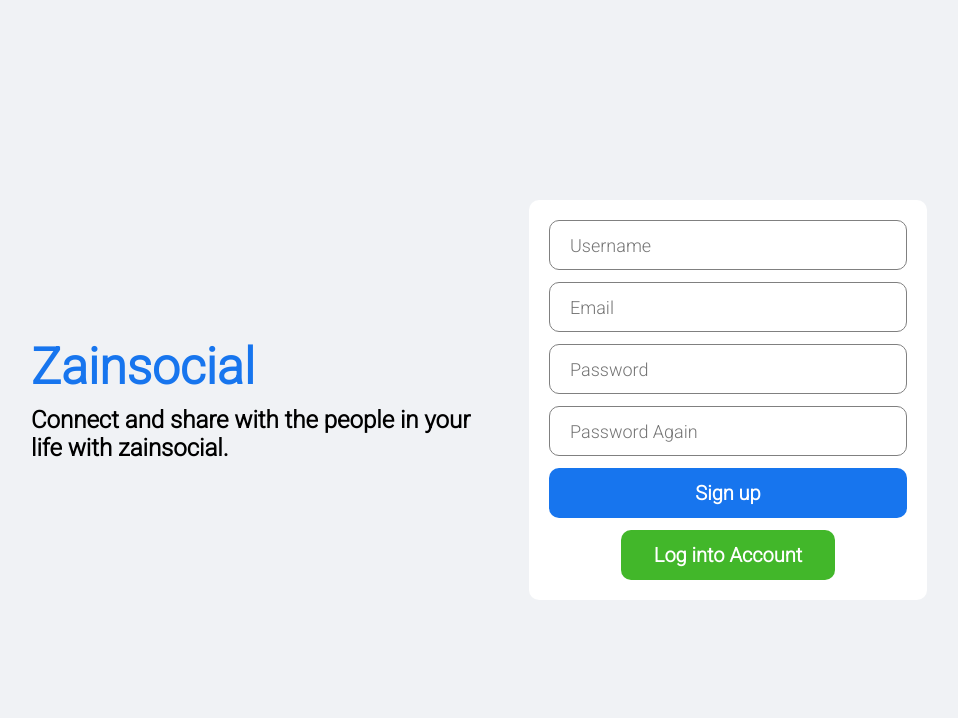
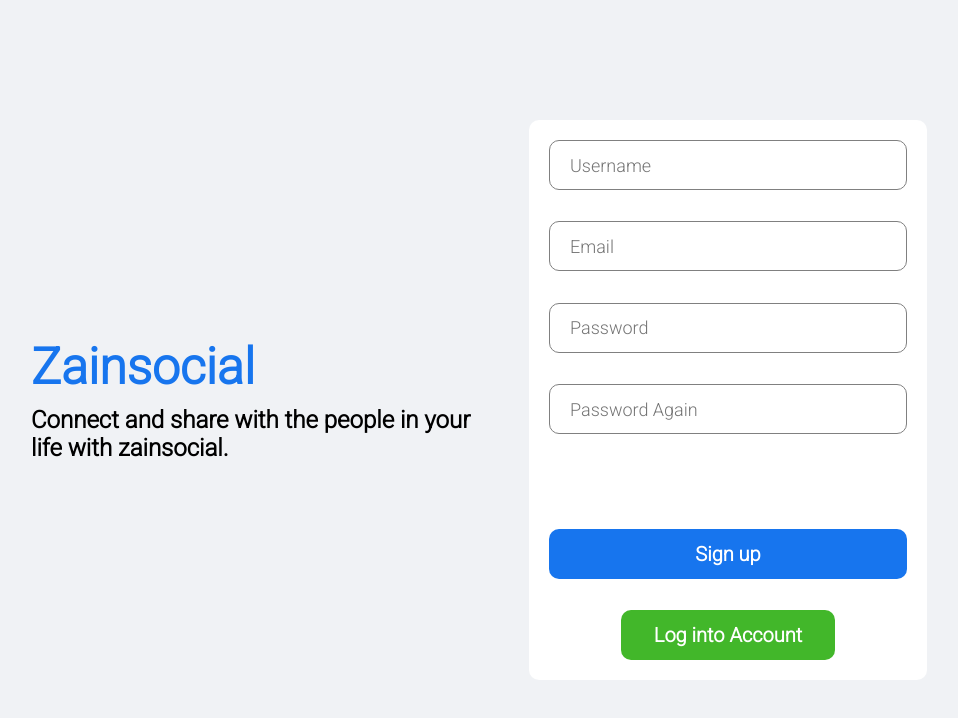
Before and after one commit to ZAINKHAN25/Social-media-ui-lamadev, a React (Create React App) app: page /register in a window 1280 px wide. Shown: the top 718 px of the page, without its empty margins (161-1119 px from the left). Built offline with nearby package versions, Linux system fonts and the light colour scheme.

Commit message:
Sign up work is done

```diff
--- a/src/pages/login/Login.jsx
+++ b/src/pages/login/Login.jsx
@@ -1,6 +1,8 @@
 import './login.css'
+import { useNavigate } from "react-router-dom";
 
 export default function Login(){
+    const navigate = useNavigate();
     return (
         <div className='login'>
             <div className="loginwrapper">
@@ -17,7 +19,7 @@ export default function Login(){
                         <input placeholder="Password" className="logininput" />
                         <button className='loginbutton'>Log In</button>
                         <span className="loginforgot">Forgot Password?</span>
-                        <button className="loginregisterbutton">Create a new Account</button>
+                        <button onClick={()=>navigate('/register')} className="loginregisterbutton">Create a new Account</button>
                     </div>
                 </div>
             </div>
--- a/src/pages/register/Register.jsx
+++ b/src/pages/register/Register.jsx
@@ -1,6 +1,45 @@
+import { useState } from 'react'
+import axios from 'axios'
 import './register.css'
+import { useNavigate } from "react-router-dom";
 
 export default function Register(){
+    let [singupemailtxt,setsingupemailtxt] = useState('')
+    let [signuppasswordtxt,setsignuppasswordtxt] = useState('')
+    let [againpasssignuptxt,setagainpasssignuptxt] = useState('')
+    let [usernamesignup,setusernamesignup] = useState('')
+    let [validationerror,setvalidationerror] = useState('')
+    let [congratsonaccount,setcongratsonaccount] = useState('')
+
+    const navigate = useNavigate();
+
+    async function singuphandler(e){
+        e.preventDefault()
+        if(singupemailtxt === '' || signuppasswordtxt === '' || againpasssignuptxt === ''|| usernamesignup === ''){
+            setvalidationerror('Please Fill the form completely')
+            setTimeout(()=>setvalidationerror(''), 3000)
+        } else {
+            if (signuppasswordtxt === againpasssignuptxt) {
+                try {
+                    const response = await axios.post(`https://social-media-app-with-mongo-db.vercel.app/auth/v1/register/`, {
+                        username: usernamesignup,
+                        password: signuppasswordtxt,
+                        email: singupemailtxt
+                    }).then(res => {
+                        console.log(res);
+                        setcongratsonaccount('Your account has been created Succesfully');
+                        setTimeout(()=>navigate("/login"), 3000)
+                    })
+                  } catch (error) {
+                    console.error(error);
+                  }
+            } else{
+                setvalidationerror('Your Password is incorrect')
+                setTimeout(()=>setvalidationerror(''), 3000)
+            }
+        }
+    }
+
     return (
         <div className='login'>
             <div className="loginwrapper">
@@ -12,14 +51,16 @@ export default function Register(){
 </span>
                 </div>
                 <div className="loginright">
-                    <div className="loginbox">
-                        <input placeholder="Username" className="logininput" />
-                        <input placeholder="Email" className="logininput" />
-                        <input placeholder="Password" className="logininput" />
-                        <input placeholder="Password Again" className="logininput" />
-                        <button className='loginbutton'>Sign up</button>
-                        <button className="loginregisterbutton">Log into Account</button>
-                    </div>
+                    <form className="loginbox">
+                        <input required onChange={(e)=> setusernamesignup(e.target.value)} placeholder="Username" className="logininput" />
+                        <input type='email' required onChange={(e)=>setsingupemailtxt(e.target.value)} placeholder="Email" className="logininput" />
+                        <input type='password' required onChange={(e)=>setsignuppasswordtxt(e.target.value)} placeholder="Password" className="logininput" />
+                        <input type='password' required onChange={(e)=> setagainpasssignuptxt(e.target.value)} placeholder="Password Again" className="logininput" />
+                        <p className='errorp'>{validationerror}</p>
+                        <p className='succesfullycreatedp'>{congratsonaccount}</p>
+                        <input value={'Sign up'} type='submit' onClick={singuphandler} className='loginbutton'/>
+                        <button onClick={()=>navigate("/login")} className="loginregisterbutton">Log into Account</button>
+                    </form>
                 </div>
             </div>
         </div>
--- a/src/pages/register/register.css
+++ b/src/pages/register/register.css
@@ -32,7 +32,7 @@
 }
 
 .loginbox{
-    height: 400px;
+    height: 80vh;
     padding: 20px;
     background-color: white;
     border-radius: 10px;
@@ -82,3 +82,13 @@
     width: 60%;
     align-self: center;
 }
+
+.errorp{
+    font-size: 15px;
+    color: red;
+}
+
+.succesfullycreatedp{
+    font-size: 15px;
+    color: green;
+}
```
